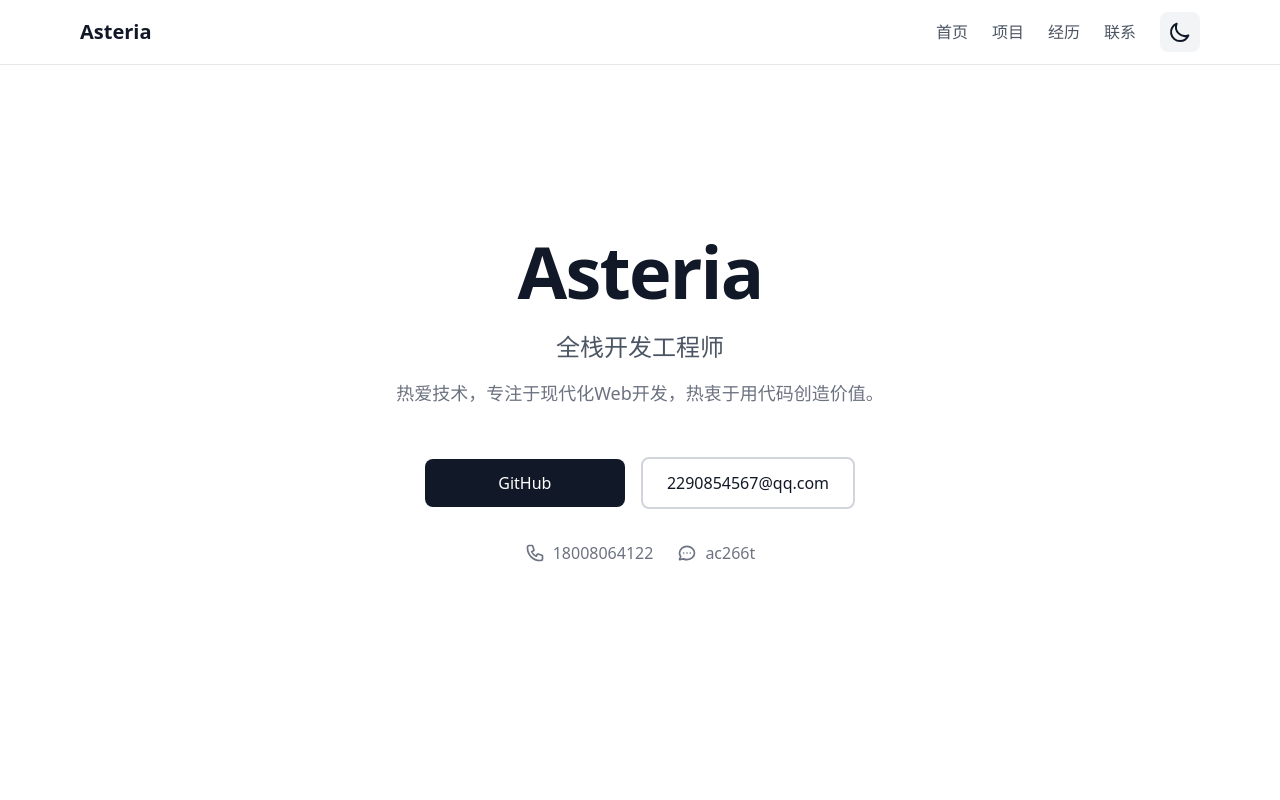
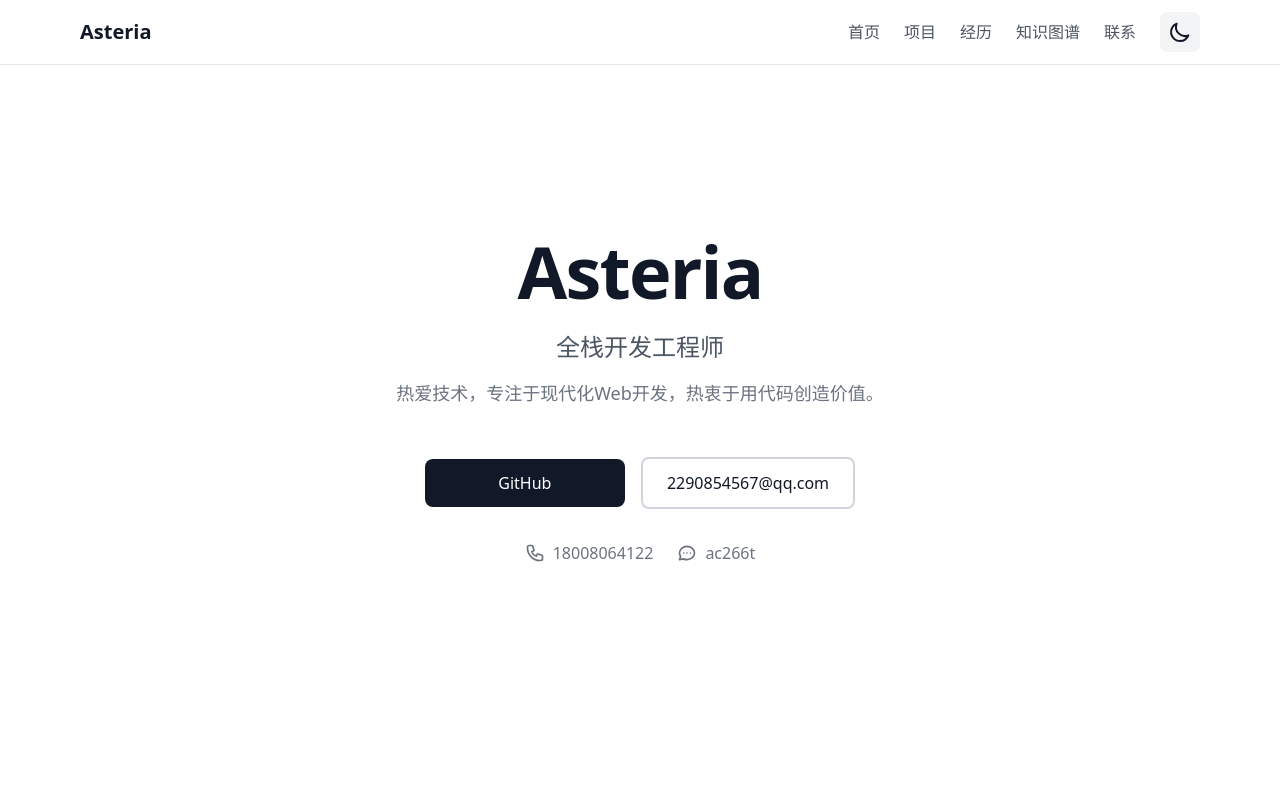
Before and after one commit to AsteriaAnna/self-introduction, a React (Vite) app: page / in a window 1280 px wide. Shown: the top 800 px of the page. Built offline with nearby package versions, Linux system fonts and the light colour scheme.

Commit message:
fix: 添加导航栏知识图谱入口链接

```diff
--- a/src/components/common/Layout/Navbar.tsx
+++ b/src/components/common/Layout/Navbar.tsx
@@ -40,6 +40,12 @@ export function Navbar() {
               >
                 经历
               </button>
+              <Link
+                to="/graph"
+                className="text-gray-600 dark:text-gray-300 hover:text-green-600 dark:hover:text-green-500 transition-colors font-medium"
+              >
+                知识图谱
+              </Link>
               <button
                 onClick={() => scrollToSection('contact')}
                 className="text-gray-600 dark:text-gray-300 hover:text-green-600 dark:hover:text-green-500 transition-colors font-medium"
@@ -48,12 +54,20 @@ export function Navbar() {
               </button>
             </>
           ) : (
+            <>
               <Link
                 to="/"
                 className="text-gray-600 dark:text-gray-300 hover:text-green-600 dark:hover:text-green-500 transition-colors font-medium"
               >
                 返回首页
               </Link>
+              <Link
+                to="/graph"
+                className="text-gray-600 dark:text-gray-300 hover:text-green-600 dark:hover:text-green-500 transition-colors font-medium"
+              >
+                知识图谱
+              </Link>
+            </>
           )}
           <ThemeToggle />
         </div>
```
Lines whose indentation alone changed are shown as unchanged.
